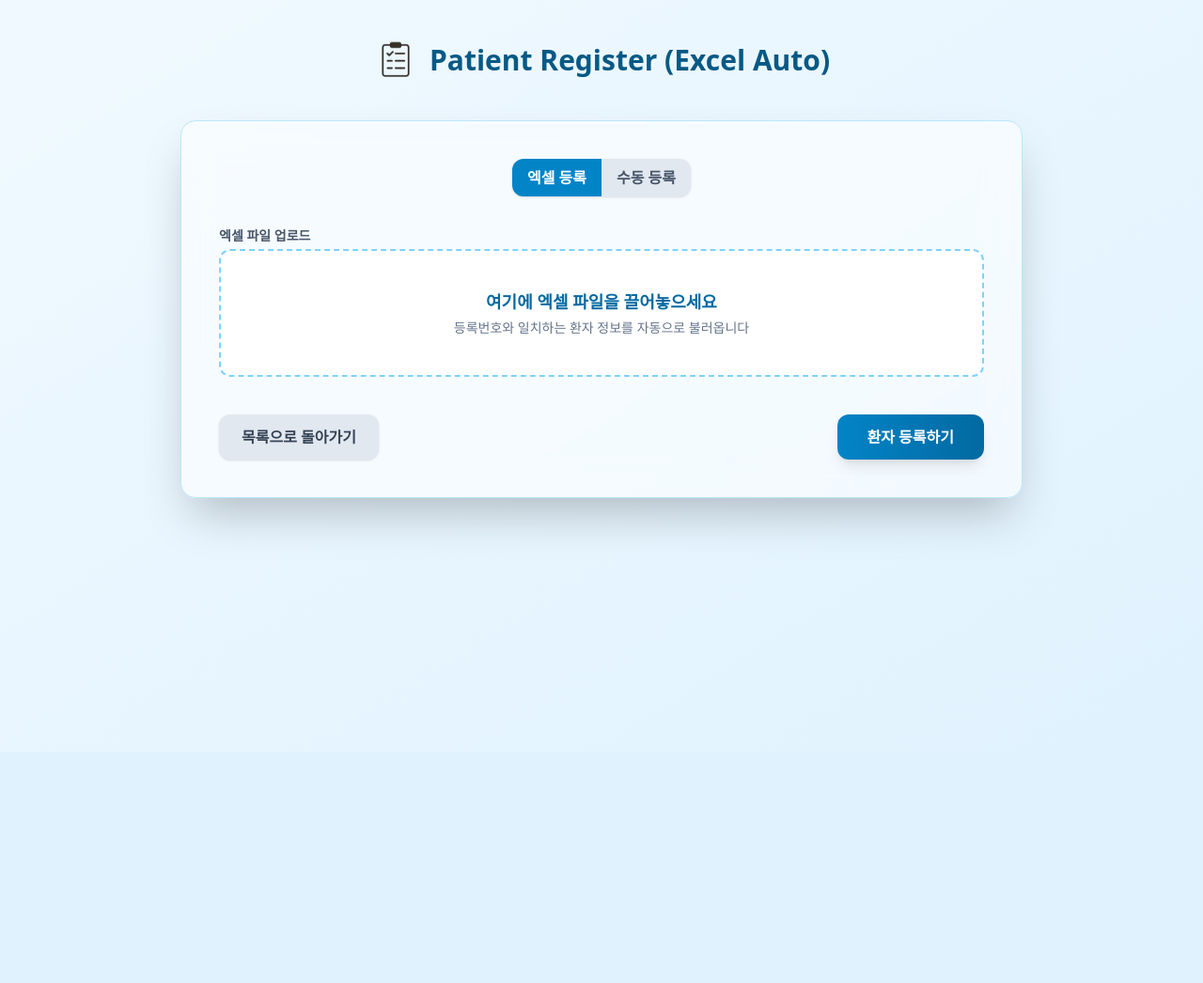
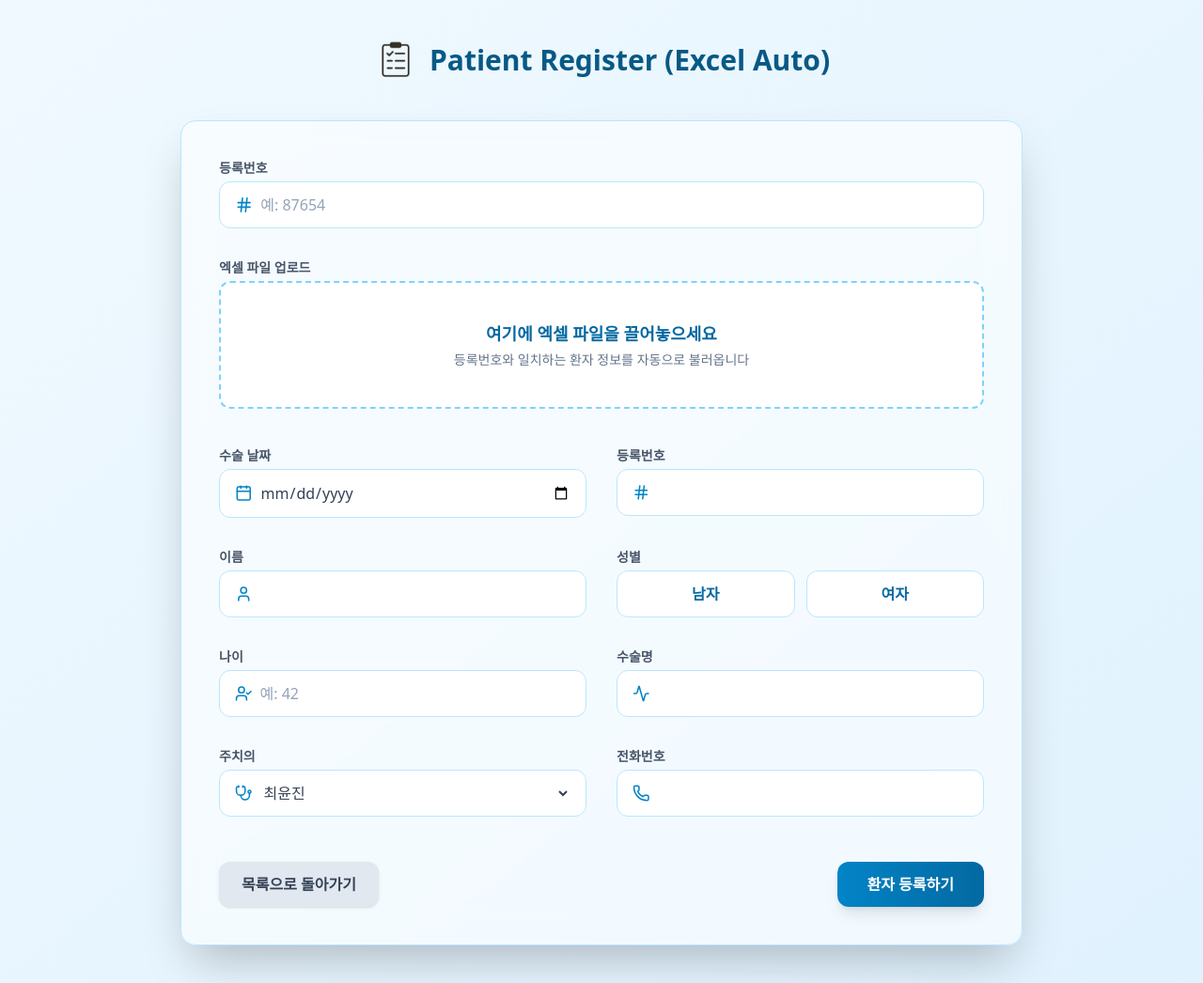
Before and after one commit to wjswk28/nursing_assessment, a Flask app: page /admin/preop/create_excel_full in a window 1280 px wide. Shown: the part 61-1107 px from the top of the page at 94% size. Before the commit the page ends 625 px from the top, so only its background shows below. Run offline with Flask 3, Linux system fonts and the light colour scheme; a user stored in the database is signed in; some libraries are stand-ins or nearby versions.

Commit message:
Update create_excel_full.html

```diff
--- a/app/admin_preop/templates/admin_preop/create_excel_full.html
+++ b/app/admin_preop/templates/admin_preop/create_excel_full.html
@@ -31,26 +31,20 @@
     <!-- 글래스 카드 -->
     <div class="glass-card max-w-4xl w-full rounded-2xl shadow-2xl border border-sky-200 p-10">
 
-        <!-- 등록 방식 선택 탭 -->
-        <div class="flex justify-center mb-8">
-            <button id="tabExcel"
-                    class="px-4 py-2 text-white font-semibold bg-sky-600 rounded-l-xl shadow">
-                엑셀 등록
-            </button>
-            <button id="tabManual"
-                    class="px-4 py-2 text-slate-600 font-semibold bg-slate-200 rounded-r-xl shadow">
-                수동 등록
-            </button>
-        </div>
-
-
         <!-- 📌 STEP 1: 엑셀 업로드 -->
-        <div id="excelSection">
         <div class="grid grid-cols-1 gap-8 mb-10">
 
             {% set label_class = "block text-sm font-semibold text-slate-600 mb-1" %}
             {% set input_box = "flex items-center gap-2 border border-sky-200 rounded-xl px-4 py-3 bg-white" %}
             {% set input_class = "w-full outline-none text-slate-700 placeholder-slate-400" %}
+
+            <div>
+                <label class="{{ label_class }}">등록번호</label>
+                <div class="{{ input_box }}">
+                    <i data-lucide="hash" class="w-5 h-5 text-sky-600"></i>
+                    <input id="excel_patient_id" type="text" class="{{ input_class }}" placeholder="예: 87654">
+                </div>
+            </div>
 
             <div>
                 <label class="{{ label_class }}">엑셀 파일 업로드</label>
@@ -61,27 +55,17 @@
                 </div>
                 <input type="file" id="excelFileInput" class="hidden" accept=".xlsx,.xls">
             </div>
-
-                <!-- 📌 STEP 2: 엑셀에서 가져온 환자 목록 표시 -->
-                <div id="excelPatientList" class="mt-8 space-y-3 hidden">
-                    <h2 class="text-xl font-bold text-sky-800 mb-3">엑셀에서 불러온 환자 목록</h2>
-                    <div id="patientItems" class="space-y-2"></div>
-                </div>
-
-            </div>
         </div>
 
         <!-- 📌 STEP 2: 환자 정보 입력 (기존 create.html) -->
-        <div id="manualSection" class="hidden">
         <form id="patientForm" method="POST" action="{{ url_for('admin_preop.preop_create_excel_submit') }}" class="grid grid-cols-1 md:grid-cols-2 gap-8">
-                <input type="hidden" id="jsonPatients" name="jsonPatients">
 
             <!-- 수술 날짜 -->
             <div>
                 <label class="{{ label_class }}">수술 날짜</label>
                 <div class="{{ input_box }}">
                     <i data-lucide="calendar" class="w-5 h-5 text-sky-600"></i>
-                        <input id="surgery_date" name="surgery_date" type="date" class="{{ input_class }}">
+                    <input id="surgery_date" name="surgery_date" type="date" class="{{ input_class }}" required>
                 </div>
             </div>
 
@@ -90,7 +74,7 @@
                 <label class="{{ label_class }}">등록번호</label>
                 <div class="{{ input_box }}">
                     <i data-lucide="hash" class="w-5 h-5 text-sky-600"></i>
-                        <input id="patient_id" name="patient_id" type="text" class="{{ input_class }}">
+                    <input id="patient_id" name="patient_id" type="text" class="{{ input_class }}" required>
                 </div>
             </div>
 
@@ -99,7 +83,7 @@
                 <label class="{{ label_class }}">이름</label>
                 <div class="{{ input_box }}">
                     <i data-lucide="user" class="w-5 h-5 text-sky-600"></i>
-                        <input id="name" name="name" type="text" class="{{ input_class }}">
+                    <input id="name" name="name" type="text" class="{{ input_class }}" required>
                 </div>
             </div>
 
@@ -121,7 +105,7 @@
                 <label class="{{ label_class }}">나이</label>
                 <div class="{{ input_box }}">
                     <i data-lucide="user-check" class="w-5 h-5 text-sky-600"></i>
-                        <input id="age" name="age" type="number" class="{{ input_class }}" placeholder="예: 42">
+                    <input id="age" name="age" type="number" class="{{ input_class }}" placeholder="예: 42" required>
                 </div>
             </div>
 
@@ -159,8 +143,7 @@
                     <input id="phone" name="phone" type="text" class="{{ input_class }}">
                 </div>
             </div>
-            </form>
-        </div>
+
             <!-- 하단 버튼 -->
             <div class="col-span-1 md:col-span-2 flex justify-between items-center mt-4">
                 <a href="{{ url_for('admin_preop.preop_list') }}"
@@ -168,44 +151,16 @@
                     목록으로 돌아가기
                 </a>
 
-            <button id="submitBtn" type="button"
+                <button type="submit"
                     class="px-8 py-3 rounded-xl bg-gradient-to-r from-sky-600 to-sky-700 text-white font-bold hover:from-sky-700 hover:to-sky-800 transition shadow-lg">
                     환자 등록하기
                 </button>
             </div>
+        </form>
     </div>
 </div>
 
 <script>
-
-const tabExcel = document.getElementById("tabExcel");
-const tabManual = document.getElementById("tabManual");
-const excelSection = document.getElementById("excelSection");
-const manualSection = document.getElementById("manualSection");
-
-// 🔵 엑셀 모드 클릭
-tabExcel.onclick = () => {
-    tabExcel.classList.add("bg-sky-600", "text-white");
-    tabManual.classList.remove("bg-sky-600", "text-white");
-    tabManual.classList.add("bg-slate-200", "text-slate-600");
-
-    excelSection.classList.remove("hidden");
-    manualSection.classList.add("hidden");
-};
-
-// ⚪ 수동 모드 클릭
-tabManual.onclick = () => {
-    tabManual.classList.add("bg-sky-600", "text-white");
-    tabExcel.classList.remove("bg-sky-600", "text-white");
-    tabExcel.classList.add("bg-slate-200", "text-slate-600");
-
-    manualSection.classList.remove("hidden");
-    excelSection.classList.add("hidden");
-
-    // 수동 등록 모드에서는 엑셀 데이터 초기화
-    window.uploadedPatients = [];
-};
-
 /* ===============================
    성별 선택
 ================================*/
@@ -238,85 +193,38 @@ excelInput.addEventListener("change", () => {
    엑셀 전송
 ================================*/
 function sendExcel(file) {
+    const pid = document.getElementById("excel_patient_id").value.trim();
+    if (!pid) return alert("먼저 등록번호를 입력하세요!");
 
     const formData = new FormData();
     formData.append("excel_file", file);
+    formData.append("patient_id", pid);
 
-    fetch("/admin/preop/find_from_excel_multi", {   // 🔥 새로운 API 경로
+    fetch("/admin/preop/find_from_excel", {
         method: "POST",
         body: formData
     })
     .then(r => r.json())
     .then(data => {
+        if (data.status !== "success") return alert(data.message);
 
-        if (data.status !== "success") {
-            alert(data.message);
-            return;
-        }
+        const p = data.patient;
 
-        const listDiv = document.getElementById("excelPatientList");
-        const itemsDiv = document.getElementById("patientItems");
+        document.getElementById("surgery_date").value = p.surgery_date;
+        document.getElementById("patient_id").value = p.patient_id;
+        document.getElementById("name").value = p.name;
+        document.getElementById("gender").value = p.gender;
 
-        listDiv.classList.remove("hidden");
-        itemsDiv.innerHTML = "";   // 초기화
+        if (p.gender === "M") selectGender("M", document.querySelectorAll(".gender-btn")[0]);
+        if (p.gender === "F") selectGender("F", document.querySelectorAll(".gender-btn")[1]);
 
-        data.patients.forEach((p, idx) => {
+        document.getElementById("age").value = p.age;
 
-            const row = document.createElement("div");
-            row.className = "flex items-center justify-between bg-white border border-sky-200 rounded-xl px-4 py-3 shadow";
-
-            row.innerHTML = `
-                <div class="flex flex-wrap gap-4 text-sm text-slate-700">
-                    <span><strong>수술날짜:</strong> ${p.surgery_date}</span>
-                    <span><strong>등록번호:</strong> ${p.patient_id}</span>
-                    <span><strong>이름:</strong> ${p.name}</span>
-                    <span><strong>성별:</strong> ${p.gender}</span>
-                    <span><strong>나이:</strong> ${p.age}</span>
-                    <span><strong>수술명:</strong> ${p.surgery_name}</span>
-                    <span><strong>주치의:</strong> ${p.doctor_name}</span>
-                </div>
-
-                <button class="text-red-500 font-bold ml-4"
-                        onclick="removePatient(${idx})">X</button>
-            `;
-
-            itemsDiv.appendChild(row);
-        });
-
-        // JS 메모리 배열에 저장
-        window.uploadedPatients = data.patients;
+        document.getElementById("surgery_name").value = p.surgery_name;
+        document.getElementById("doctor_name").value = p.doctor_name;
+        document.getElementById("phone").value = p.phone;
     });
 }
-function removePatient(index) {
-    window.uploadedPatients.splice(index, 1);
-    const itemsDiv = document.getElementById("patientItems");
-    itemsDiv.children[index].remove();
-}
-// ===============================
-//   폼 제출 시 모드에 따라 동작 분리
-// ===============================
-const submitBtn = document.getElementById("submitBtn");
-
-submitBtn.onclick = function () {
-
-    // 🔵 엑셀 등록 모드
-    if (!excelSection.classList.contains("hidden")) {
-
-        if (window.uploadedPatients && window.uploadedPatients.length > 0) {
-            document.getElementById("jsonPatients").value =
-                JSON.stringify(window.uploadedPatients);
-            document.getElementById("patientForm").submit();
-        } else {
-            alert("엑셀에서 불러온 환자가 없습니다.");
-        }
-        return;
-    }
-
-    // ⚪ 수동 등록 모드
-    document.getElementById("jsonPatients").value = ""; // 엑셀 데이터 제거
-    document.getElementById("patientForm").submit();
-};
-
 </script>
 
 {% endblock %}
```
Lines whose indentation alone changed are shown as unchanged.
